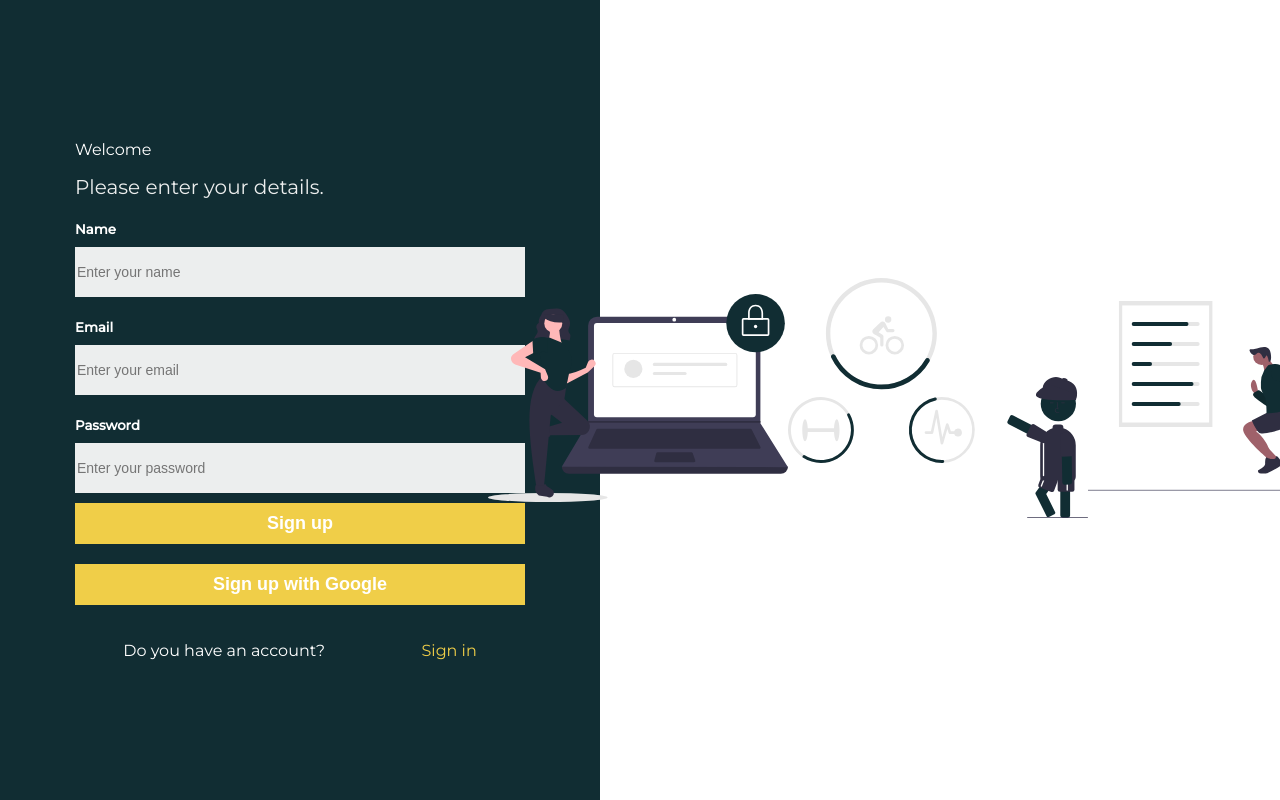
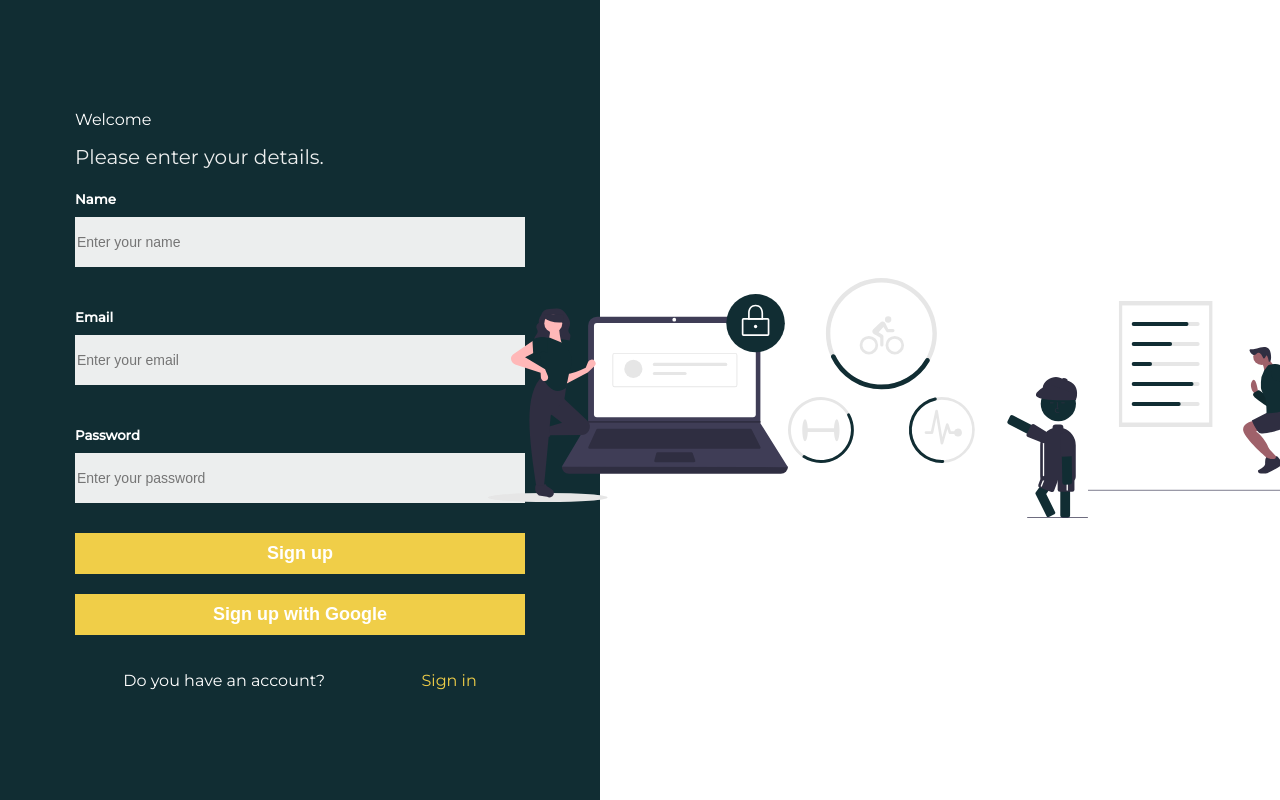
Before and after one commit to 3oysen/nutrition_tracker, a React (Create React App) app in the folder frontend/: page /signup in a window 1280 px wide. Shown: the top 800 px of the page. Built offline with nearby package versions, Linux system fonts and the light colour scheme.

Commit message:
added validation to form

```diff
--- a/frontend/src/Sass/_base.sass
+++ b/frontend/src/Sass/_base.sass
@@ -5,6 +5,7 @@ $bgc-color: #ffffff
 $bgc-shadow-color: #ECEEEE
 $primary-color: #112D33
 $secondary-color: #F0CE48
+$alert-color: #ff0f0f
 
 body
     font: 100% $font-stack
--- a/frontend/src/Sass/_layout.sass
+++ b/frontend/src/Sass/_layout.sass
@@ -34,6 +34,9 @@ h2
     margin-bottom: 10px
     h5
         margin-bottom: 10px
+.form-errors
+    color: $alert-color
+    height: 20px
 
 .sign-button-section
     display: flex
--- a/frontend/src/pages/Signup/Signup.js
+++ b/frontend/src/pages/Signup/Signup.js
@@ -1,9 +1,33 @@
 import RightPanel from "../../components/RightPanel";
 import { useFormik } from "formik";
+
+const validate = (values) => {
+	const errors = {};
+	if (!values.name) {
+		errors.name = "Required";
+	} else if (values.name.length > 15) {
+		errors.name = "Must be 15 characters or less";
+	}
+
+	if (!values.email) {
+		errors.email = "Required";
+	} else if (!/^[A-Z0-9._%+-]+@[A-Z0-9.-]+\.[A-Z]{2,4}$/i.test(values.email)) {
+		errors.email = "Invalid email address";
+	}
+
+	if (!values.password) {
+		errors.password = "Required";
+	} else if (values.password.length < 8) {
+		errors.password = "Must be 8 characters or more";
+	}
+
+	return errors;
+};
 
 const Signup = () => {
 	const formik = useFormik({
 		initialValues: { name: "", email: "", password: "" },
+		validate,
 		onSubmit: (values) => {
 			alert(JSON.stringify(values, null, 2));
 		},
@@ -26,18 +50,31 @@ const Signup = () => {
 								name="name"
 								type="text"
 								onChange={formik.handleChange}
+								onBlur={formik.handleBlur}
 								value={formik.values.name}
 								placeholder="Enter your name"
 							/>
+							<div className="form-errors">
+								{formik.touched.name && formik.errors.name ? (
+									<div>{formik.errors.name}</div>
+								) : null}
+							</div>
+
 							<h5>Email</h5>
 							<input
 								id="email"
 								name="email"
 								type="email"
 								onChange={formik.handleChange}
+								onBlur={formik.handleBlur}
 								value={formik.values.email}
 								placeholder="Enter your email"
 							/>
+							<div className="form-errors">
+								{formik.touched.email && formik.errors.email ? (
+									<div>{formik.errors.email}</div>
+								) : null}
+							</div>
 
 							<h5>Password</h5>
 							<input
@@ -45,9 +82,15 @@ const Signup = () => {
 								name="password"
 								type="password"
 								onChange={formik.handleChange}
+								onBlur={formik.handleBlur}
 								value={formik.values.password}
 								placeholder="Enter your password"
 							/>
+							<div className="form-errors">
+								{formik.touched.password && formik.errors.password ? (
+									<div>{formik.errors.password}</div>
+								) : null}
+							</div>
 
 							<div className="sign-button-section">
 								<button type="submit" class="sign-btn">
```
